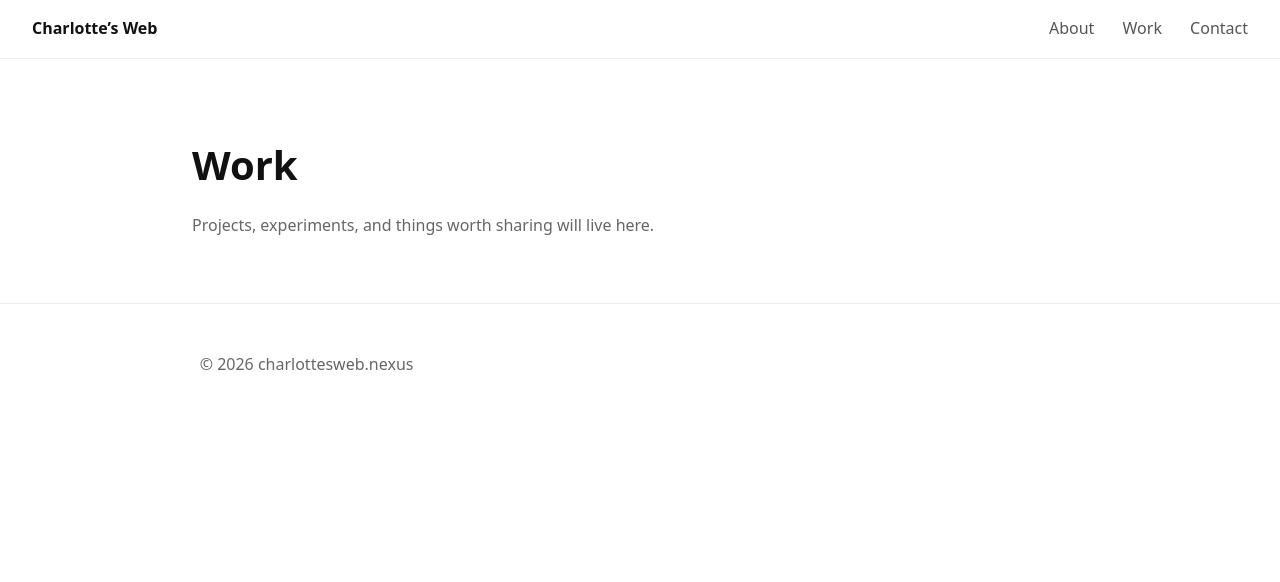
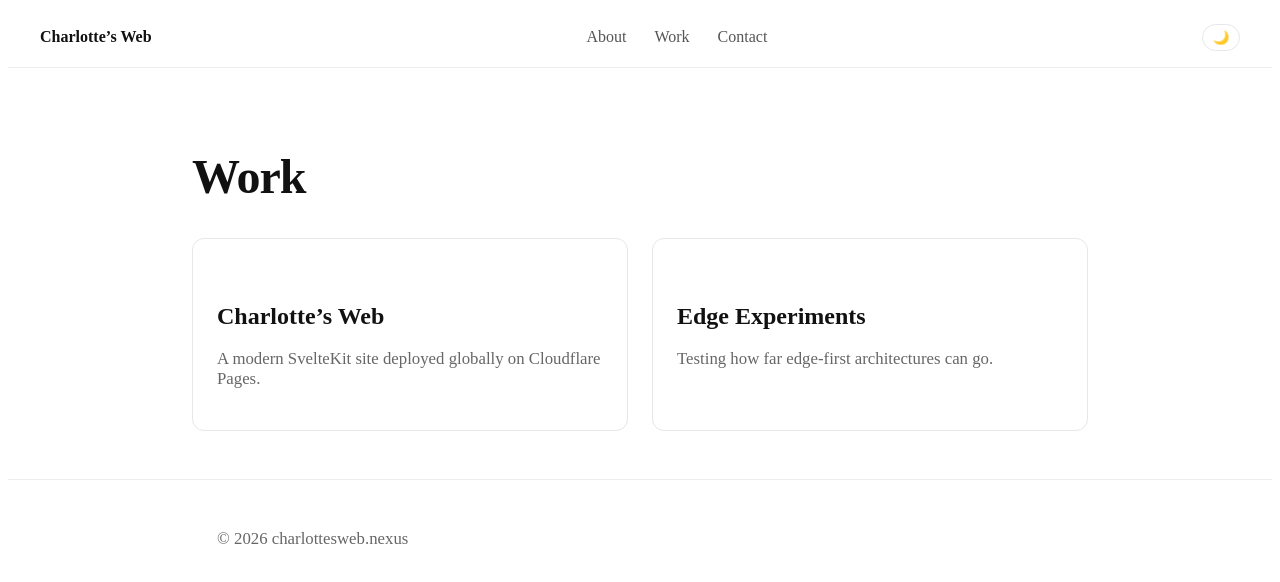
Before and after one commit to ChefSpongeBob/my-svelte-site, a SvelteKit app: page /work in a window 1280 px wide. Shown: the top 582 px of the page. Built offline with nearby package versions, Linux system fonts and the light colour scheme.

Commit message:
Add dark mode, typography polish, and card components

```diff
--- a/src/app.css
+++ b/src/app.css
@@ -1,8 +1,17 @@
 :root {
   --bg: #ffffff;
-  --text: #111;
-  --muted: #666;
+  --text: #111111;
+  --muted: #666666;
+  --border: #e5e7eb;
   --accent: #3b82f6;
+}
+
+[data-theme="dark"] {
+  --bg: #0f172a;
+  --text: #e5e7eb;
+  --muted: #94a3b8;
+  --border: #1e293b;
+  --accent: #60a5fa;
 }
 
 * {
@@ -10,22 +19,27 @@
 }
 
 body {
-  margin: 0;
-  font-family: system-ui, -apple-system, BlinkMacSystemFont, sans-serif;
   background: var(--bg);
   color: var(--text);
-  line-height: 1.6;
 }
 
 h1 {
-  font-size: 2.5rem;
-  margin-bottom: 1rem;
+  font-size: clamp(2.2rem, 4vw, 3rem);
+  line-height: 1.2;
+  letter-spacing: -0.02em;
+}
+
+h2 {
+  font-size: 1.5rem;
+  margin-top: 2.5rem;
 }
 
 p {
+  font-size: 1.05rem;
+  max-width: 65ch;
   color: var(--muted);
-  max-width: 60ch;
 }
+
 a {
   color: var(--accent);
   text-decoration: none;
@@ -41,3 +55,12 @@
   border-radius: 0.375rem;
   cursor: pointer;
 }
+
+main > * + * {
+  margin-top: 1.5rem;
+}
+
+.site-header,
+.footer {
+  border-color: var(--border);
+}
--- /dev/null
+++ b/src/lib/Card.svelte
@@ -0,0 +1,24 @@
+<script>
+  export let title;
+  export let description;
+</script>
+
+<article class="card">
+  <h2>{title}</h2>
+  <p>{description}</p>
+</article>
+
+<style>
+  .card {
+    border: 1px solid var(--border);
+    border-radius: 12px;
+    padding: 1.5rem;
+    background: var(--bg);
+    transition: transform 0.15s ease, box-shadow 0.15s ease;
+  }
+
+  .card:hover {
+    transform: translateY(-2px);
+    box-shadow: 0 10px 25px rgba(0, 0, 0, 0.05);
+  }
+</style>
--- a/src/routes/+layout.svelte
+++ b/src/routes/+layout.svelte
@@ -1,6 +1,23 @@
 <script>
   import "../app.css";
+  import { onMount } from "svelte";
+
+  let theme = "light";
+
+  onMount(() => {
+    const saved = localStorage.getItem("theme");
+    const prefersDark = window.matchMedia("(prefers-color-scheme: dark)").matches;
+    theme = saved ?? (prefersDark ? "dark" : "light");
+    document.documentElement.dataset.theme = theme;
+  });
+
+  function toggleTheme() {
+    theme = theme === "light" ? "dark" : "light";
+    document.documentElement.dataset.theme = theme;
+    localStorage.setItem("theme", theme);
+  }
 </script>
+
 
 <header class="site-header">
   <nav class="nav">
@@ -11,6 +28,10 @@
       <a href="/work">Work</a>
       <a href="/contact">Contact</a>
     </div>
+    <button class="theme-toggle" on:click={toggleTheme}>
+  {theme === "light" ? "🌙" : "☀️"}
+</button>
+
   </nav>
 </header>
 
@@ -63,4 +84,15 @@
     text-align: center;
     color: #777;
   }
+
+  .theme-toggle {
+  margin-left: 1.5rem;
+  background: none;
+  border: 1px solid var(--border);
+  border-radius: 999px;
+  padding: 0.3rem 0.6rem;
+  cursor: pointer;
+  color: var(--text);
+}
+
 </style>
--- a/src/routes/work/+page.svelte
+++ b/src/routes/work/+page.svelte
@@ -1,5 +1,26 @@
+<script>
+  import Card from "$lib/Card.svelte";
+</script>
+
 <h1>Work</h1>
 
-<p>
-  Projects, experiments, and things worth sharing will live here.
-</p>
+<div class="grid">
+  <Card
+    title="Charlotte’s Web"
+    description="A modern SvelteKit site deployed globally on Cloudflare Pages."
+  />
+
+  <Card
+    title="Edge Experiments"
+    description="Testing how far edge-first architectures can go."
+  />
+</div>
+
+<style>
+  .grid {
+    display: grid;
+    grid-template-columns: repeat(auto-fit, minmax(260px, 1fr));
+    gap: 1.5rem;
+    margin-top: 2rem;
+  }
+</style>
```
